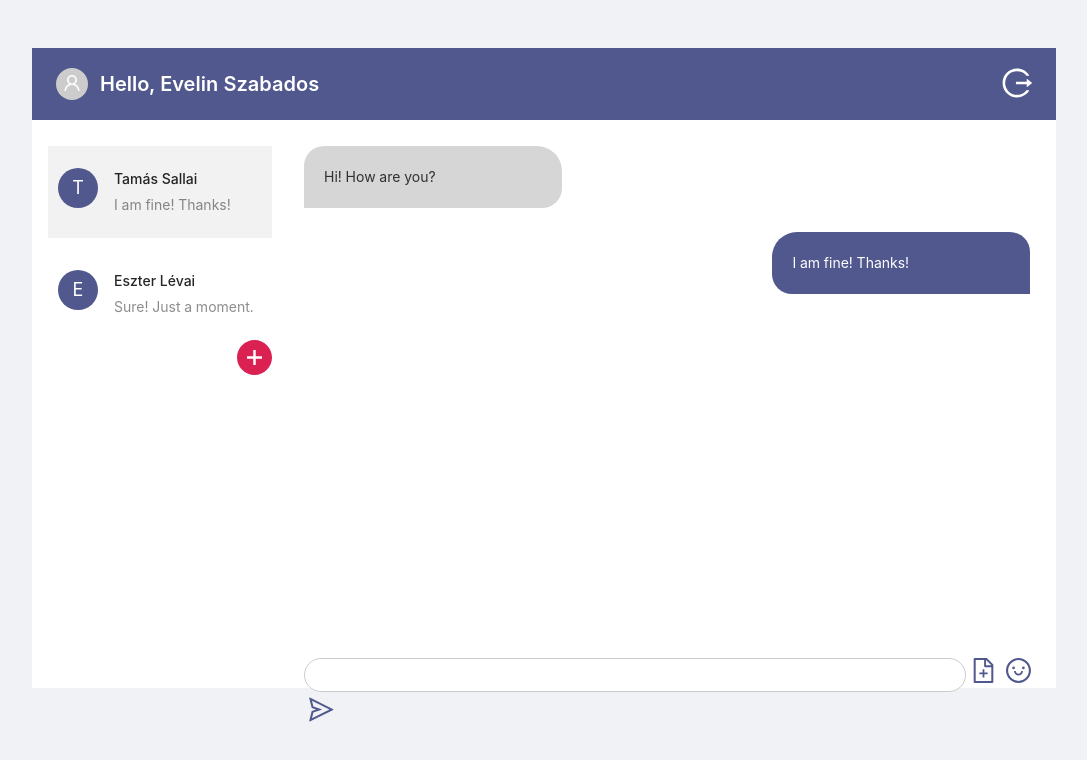
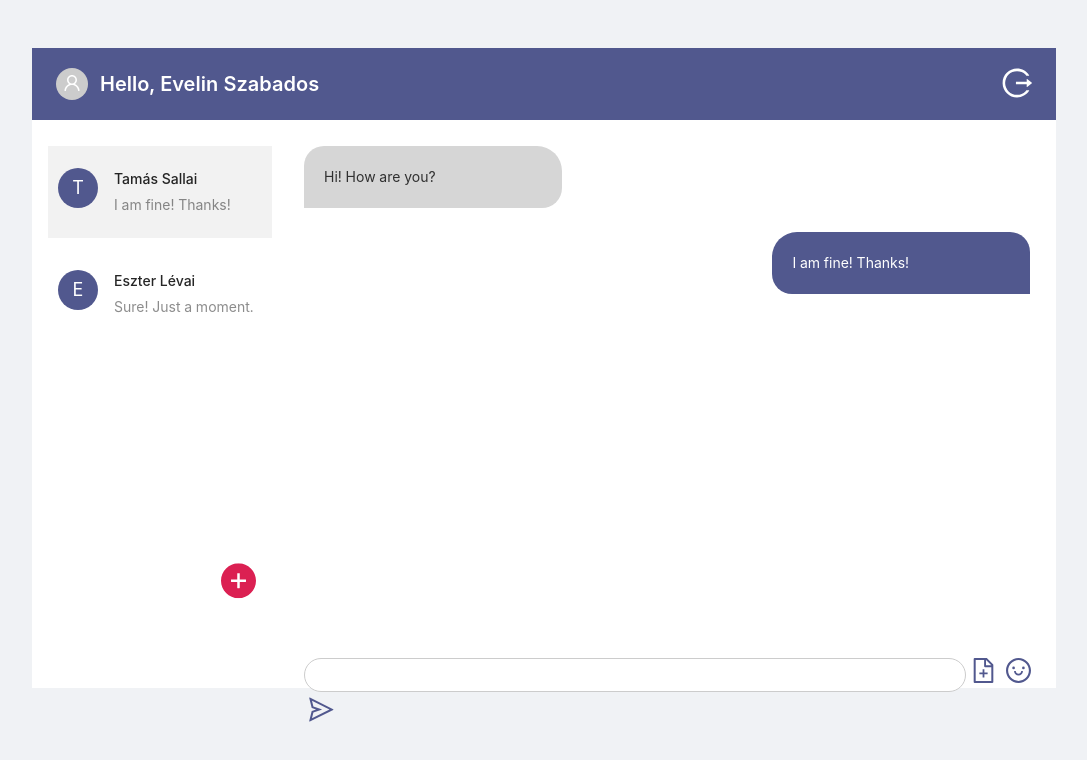
Before and after one commit to EvelinSzabados/React-Chat-App-with-Typescript, a React (Create React App) app: page /dashboard in a window 1280 px wide. Shown: the top 760 px of the page, without its empty margins (96-1183 px from the left). Built offline with nearby package versions, Linux system fonts and the light colour scheme.

Commit message:
Fix issue of sticky button with overflow parent

```diff
--- a/src/Dashboard/Dashboard.tsx
+++ b/src/Dashboard/Dashboard.tsx
@@ -1,7 +1,7 @@
 import React, { useContext } from 'react'
 import { Layout, List, Avatar } from 'antd';
 import { Row, Col } from 'antd';
-import { ChatViewContainer, DashboardContent, ChatListContainer, ChatListItemContainer, FloatingButton } from './Style';
+import { ChatViewContainer, DashboardContent, ChatListContainer, ChatListItemContainer, FloatingButton, Scrollable } from './Style';
 import ChatViewContent from './ChatViewContent';
 import Header from './Header';
 import { ChatContext } from '../Context/ChatContext';
@@ -26,6 +26,7 @@ export default function Dashboard(props: ChildComponentProps) {
                 <Row>
                     <Col span={6}>
                         <ChatListContainer>
+                            <Scrollable>
                                 <List
                                     itemLayout="horizontal"
                                     dataSource={chats}
@@ -43,6 +44,7 @@ export default function Dashboard(props: ChildComponentProps) {
                                         </ChatListItemContainer>
                                     )}
                                 />
+                            </Scrollable>
                             <FloatingButton><PlusCircleFilled style={{ fontSize: '35px' }} /></FloatingButton>
                         </ChatListContainer>
                     </Col>
--- a/src/Dashboard/Style.tsx
+++ b/src/Dashboard/Style.tsx
@@ -17,10 +17,11 @@ export const ChatViewContainer = styled.div`
 
 export const ChatListContainer = styled.div`
 
-        box-sizing: border-box;
-        overflow-y:auto;
+        /* box-sizing: border-box;
+        overflow-y:auto; */
         padding: 1rem;
-        height: 80%;
+        /* min-height: 65vh;
+        max-height: 65vh; */
 
 `;
 
@@ -84,16 +85,28 @@ export const MessageInput = styled.input`
         padding: 5px 20px;
         color: #404040;
 `;
+export const Scrollable = styled.div`
+
+        box-sizing: border-box;
+        overflow-y:auto;
+        min-height: 65vh;
+        max-height: 65vh;
+        z-index: -1;
+
+`;
 
 export const FloatingButton = styled.div`
 
         position: sticky;
         position: -webkit-sticky;
-        bottom: 0;
+        bottom: 200px;
         color: #db2052;
+        margin-right: 1rem;
+
         float: right;
         z-index:1;
         cursor: pointer;
+
 `
 export const SubmitButton = styled.button`
         background-color: transparent;
```
Lines whose indentation alone changed are shown as unchanged.
